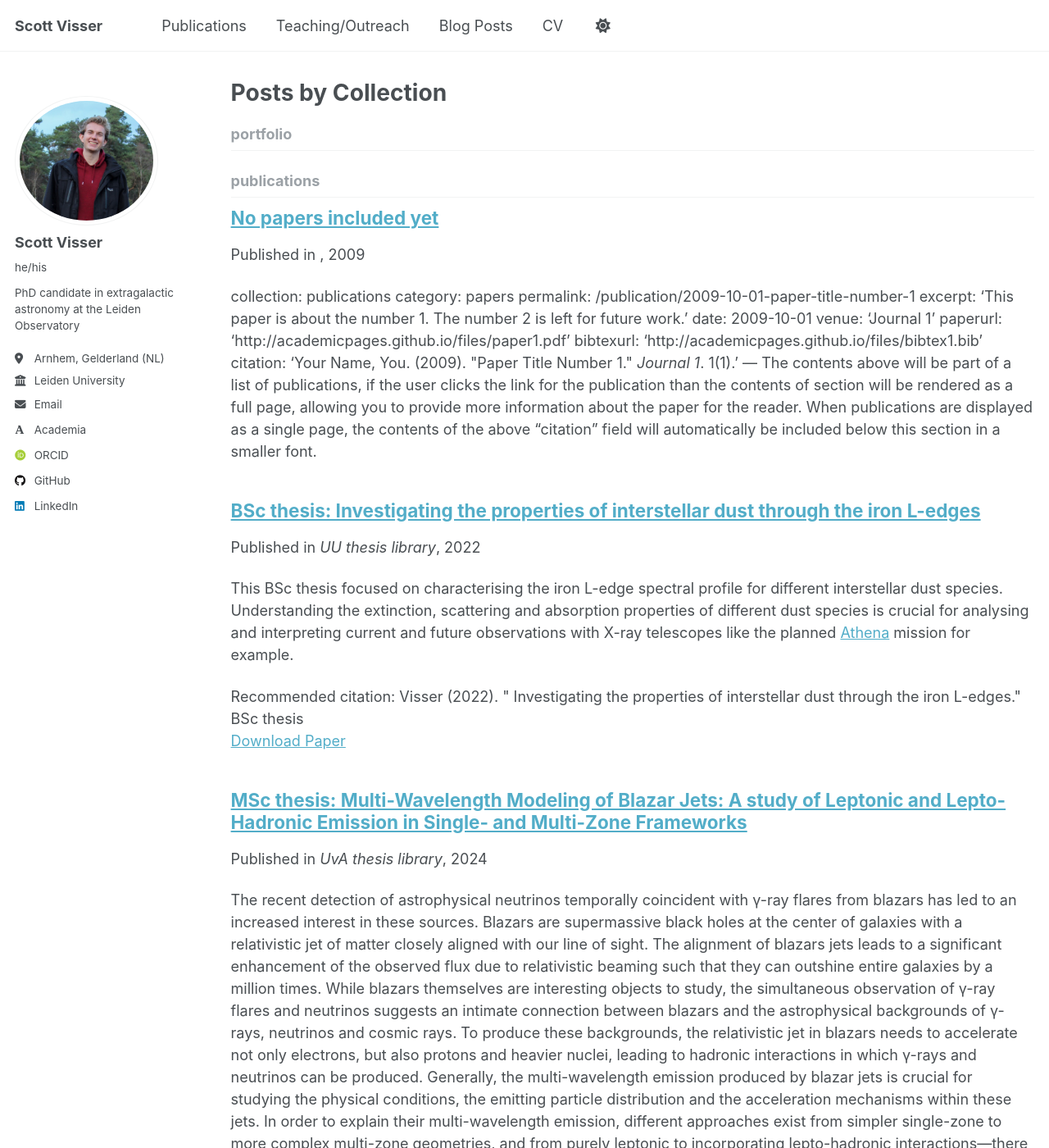
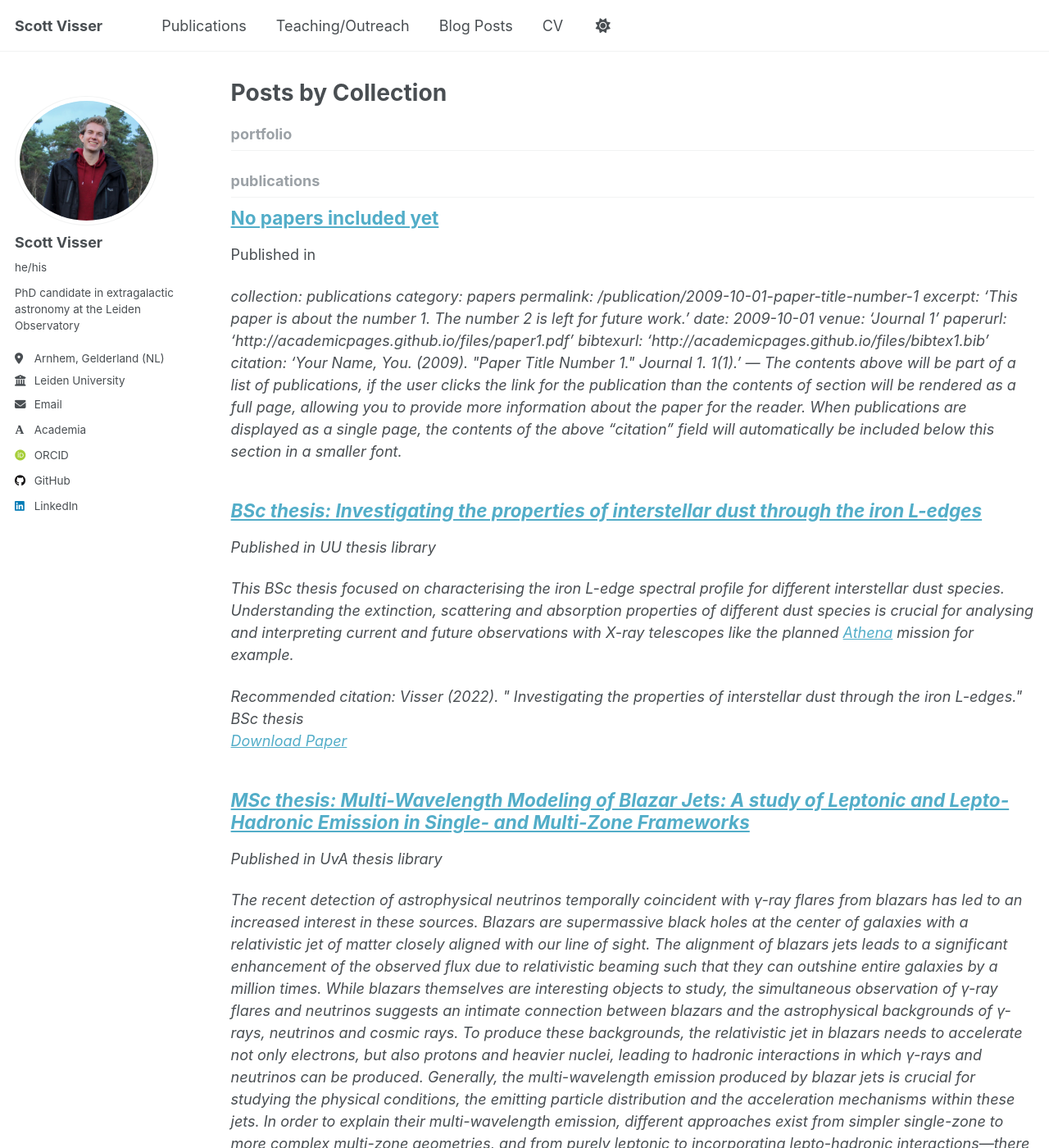
Before and after one commit to ScottV19/ScottV19.github.io, a Jekyll site: the page built from _pages/collection-archive.html, in a window 1280 px wide and 1400 px high. Shown: the whole window at 82% size. Built offline with Jekyll 4.4.1, drawn with Linux system fonts in a browser that asks for light colours; some web fonts are replaced; some of the changed text lies outside the part shown.

Commit message:
new test for layout

```diff
--- a/_includes/archive-single.html
+++ b/_includes/archive-single.html
@@ -39,9 +39,9 @@
     {% endif %}
 
         {% if post.collection == 'teaching' %}
-          <p> {{ post.type }}, <i>{{ post.venue }} </p>
+          <p> {{ post.type }}, <i>{{ post.venue }}</i>, {{ post.date | default: "1900-01-01" | date: "%Y" }} </p>
         {% elsif post.collection == 'publications' %}
-          <p>Published in <i>{{ post.venue }}</i>, {{ post.date | default: "1900-01-01" | date: "%Y" }} </p>
+          <p>Published in <i>{{ post.venue }}</p>
         {% elsif post.date %}
          <p class="page__date"><strong><i class="fa fa-fw fa-calendar" aria-hidden="true"></i> {{ site.data.ui-text[site.locale].date_label | default: "Published:" }}</strong> <time datetime="{{ post.date | default: "1900-01-01" | date_to_xmlschema }}">{{ post.date | default: "1900-01-01" | date: "%B %d, %Y" }}</time></p>
         {% endif %}
```
